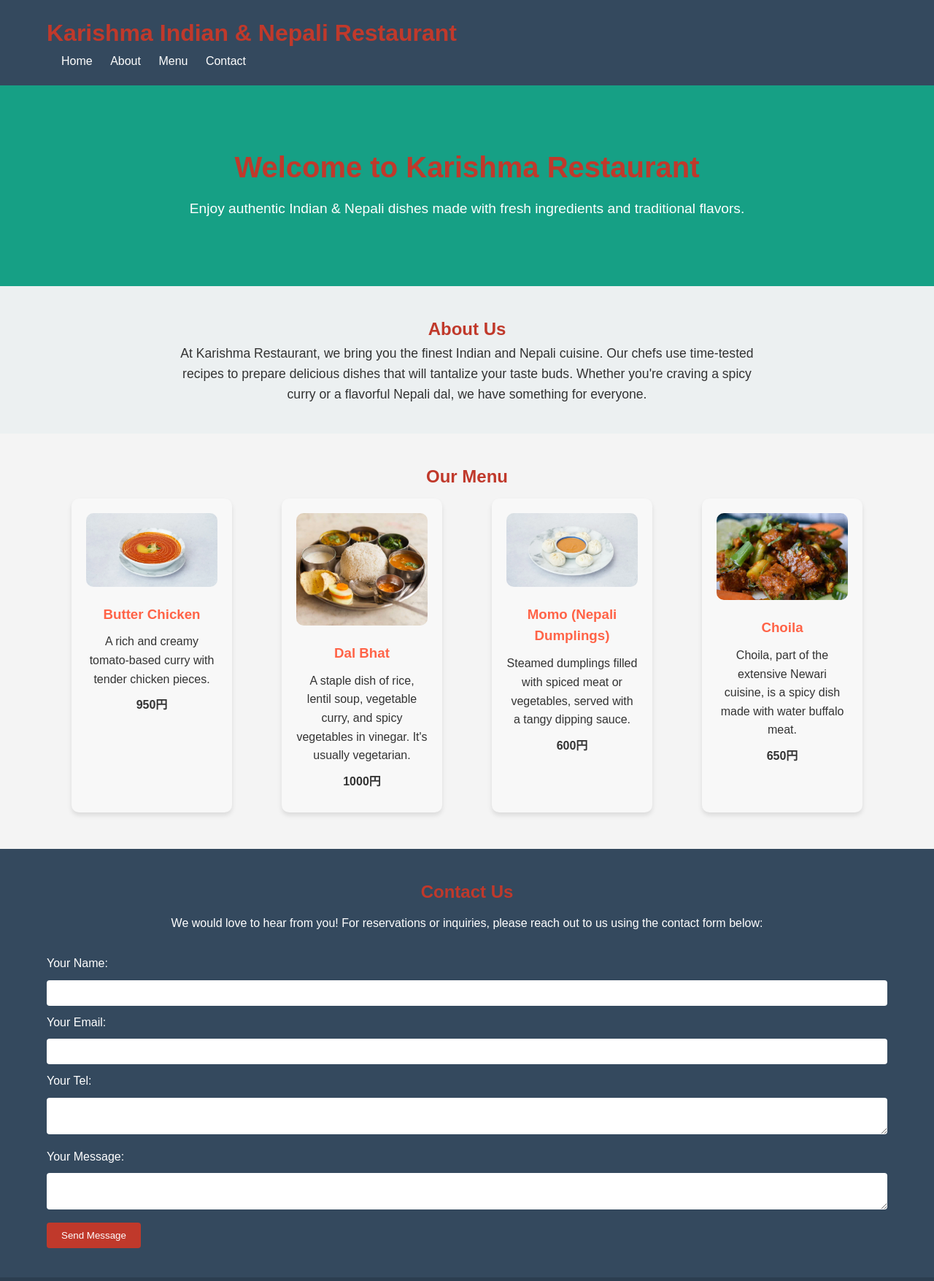
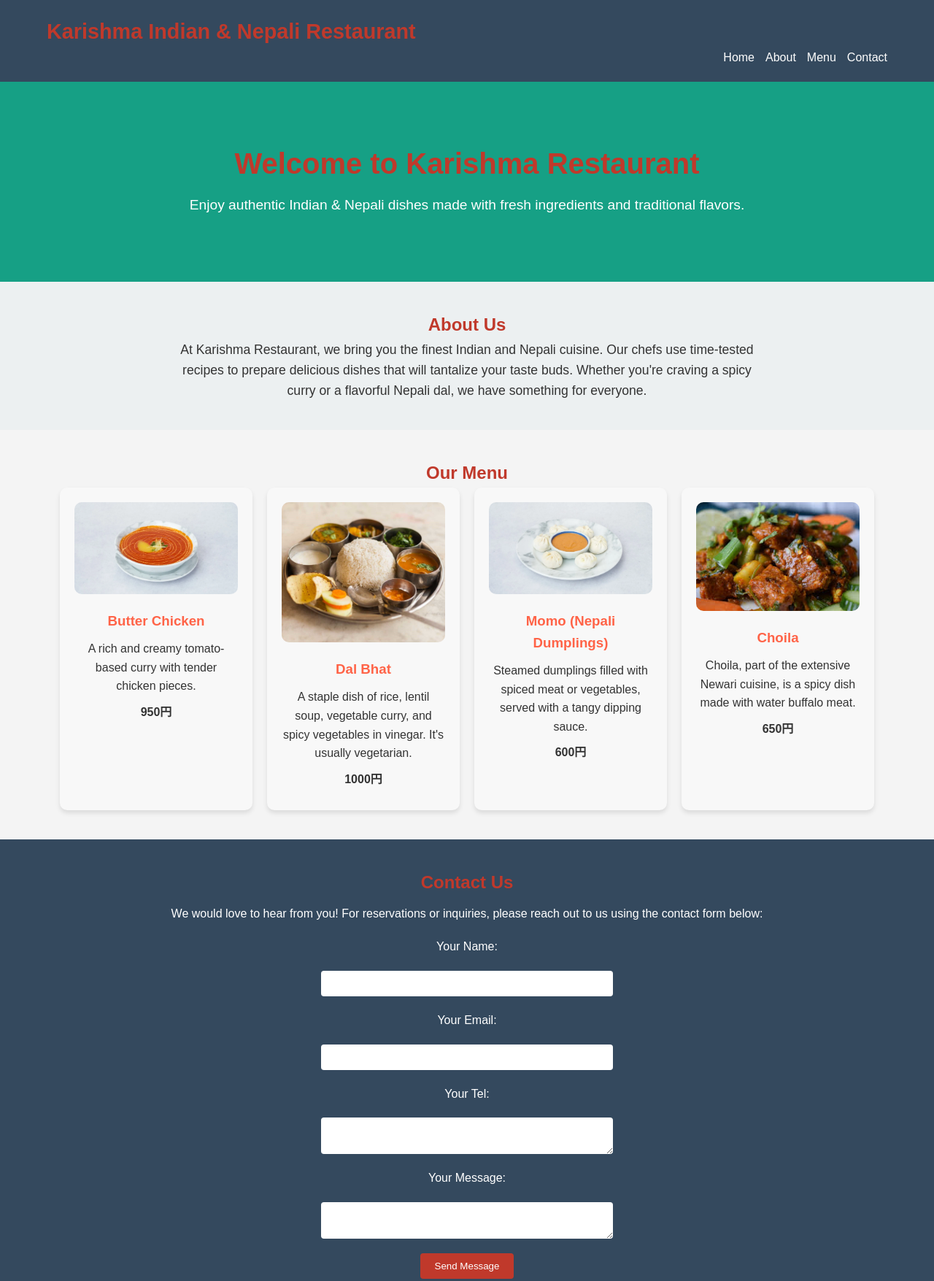
Before and after one commit to Yaman2k24/karishma-restaurant, a plain HTML site: page index.html in a window 1280 px wide. Shown: the top 1755 px of the page at 73% size. Drawn offline with Linux system fonts and the light colour scheme.

Commit message:
styles.css

```diff
--- a/styles.css
+++ b/styles.css
@@ -14,6 +14,7 @@ body {
 
 .container {
     width: 90%;
+    max-width: 1200px;
     margin: 0 auto;
 }
 
@@ -34,22 +35,30 @@ header {
 
 header h1 {
     display: inline;
+    font-size: 1.8rem;
 }
 
 nav ul {
     list-style-type: none;
-    display: inline-block;
-    margin-left: 20px;
+    display: flex;
+    flex-wrap: wrap;
+    justify-content: flex-end;
+    margin: 0;
+    padding: 0;
 }
 
 nav ul li {
-    display: inline;
-    margin-right: 20px;
+    margin-left: 15px;
 }
 
 nav ul li a {
     color: white;
     text-decoration: none;
+    font-size: 1rem;
+}
+
+nav ul li a:hover {
+    text-decoration: underline;
 }
 
 /* Hero Section Styles */
@@ -57,11 +66,12 @@ nav ul li a {
     background-color: #16a085;
     color: white;
     text-align: center;
-    padding: 80px 0;
+    padding: 80px 20px;
 }
 
 .hero h2 {
     font-size: 2.5rem;
+    margin-bottom: 10px;
 }
 
 .hero p {
@@ -71,7 +81,7 @@ nav ul li a {
 /* About Section Styles */
 .about {
     background-color: #ecf0f1;
-    padding: 40px 0;
+    padding: 40px 20px;
     text-align: center;
 }
 
@@ -83,25 +93,22 @@ nav ul li a {
 
 /* Menu Section Styles */
 .menu {
-    padding: 40px 0;
+    padding: 40px 20px;
     text-align: center;
 }
 
 .menu-items {
-    display: flex;
-    justify-content: space-around;
-    flex-wrap: wrap;
+    display: grid;
+    grid-template-columns: repeat(auto-fit, minmax(220px, 1fr));
+    gap: 20px;
 }
 
 .menu-item {
     background-color: #f8f8f8;
     padding: 20px;
     border-radius: 10px;
-    width: 220px;
     text-align: center;
     box-shadow: 0 4px 6px rgba(0, 0, 0, 0.1);
-    margin: 10px;
-    display: inline-block;
 }
 
 .menu-img {
@@ -113,20 +120,25 @@ nav ul li a {
 
 .menu-item h3 {
     color: #ff6347;
+    margin-bottom: 10px;
 }
 
 /* Contact Section Styles */
 .contact {
     background-color: #34495e;
     color: white;
-    padding: 40px 0;
+    padding: 40px 20px;
     text-align: center;
 }
 
 form {
     margin-top: 20px;
-    display: inline-block;
-    text-align: left;
+    display: flex;
+    flex-direction: column;
+    align-items: center;
+    gap: 10px;
+    max-width: 400px;
+    margin: 20px auto;
 }
 
 form input, form textarea {
@@ -157,3 +169,35 @@ footer {
     padding: 20px 0;
     text-align: center;
 }
+
+/* Responsive Styles */
+@media (max-width: 768px) {
+    header h1 {
+        font-size: 1.5rem;
+    }
+
+    nav ul {
+        flex-direction: column;
+        align-items: center;
+    }
+
+    nav ul li {
+        margin: 10px 0;
+    }
+
+    .hero h2 {
+        font-size: 2rem;
+    }
+
+    .hero p {
+        font-size: 1rem;
+    }
+
+    .menu-item {
+        width: 100%;
+    }
+
+    form {
+        width: 90%;
+    }
+}
```
